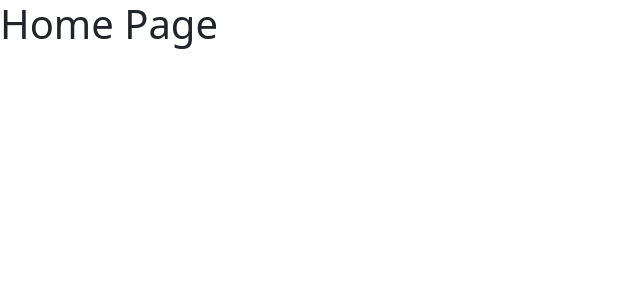
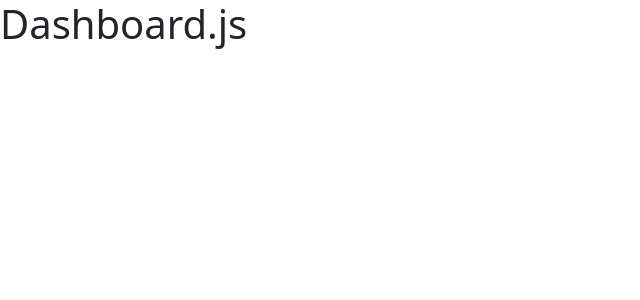
Before and after one commit to ICEDBANK/Project-Scheduling, a React (Create React App) app: page / in a window 1280 px wide. Shown: the top 300 px of the page, without its empty margins (0-640 px from the left). Built offline with nearby package versions, Linux system fonts and the light colour scheme.

Commit message:
Automated commit

```diff
--- a/src/App.js
+++ b/src/App.js
@@ -1,7 +1,7 @@
 // App.js
 import React from 'react';
 import { BrowserRouter as Router, Route, Switch } from 'react-router-dom';
-import Home from './components/home';
+import Dashboard from './components/Dashboard';
 import About from './components/About';
 import Schedule from './components/Schedule';
 
@@ -9,7 +9,7 @@ const App = () => {
   return (
     <Router>
       <Switch>
-        <Route path="/" exact component={Home} />
+        <Route path="/" exact component={Dashboard} />
         <Route path="/schedule" component={Schedule} />
         <Route path="/about" component={About} />
       </Switch>
--- a/src/components/CustomNavbar.js
+++ b/src/components/CustomNavbar.js
@@ -1,5 +1,6 @@
 // CustomNavbar.js
 import React from 'react';
+import Link
 
 const CustomNavbar = () => {
   return (
--- /dev/null
+++ b/src/components/Dashboard.js
@@ -0,0 +1,14 @@
+// Dashboard.js
+import React from 'react';
+
+const Dashboard = () => {
+  return (
+    <>
+
+        <h1>Dashboard.js</h1>
+
+    </>
+  );
+};
+
+export default Dashboard;
--- a/src/components/Home.js
+++ /dev/null
@@ -1,12 +0,0 @@
-// Home.js
-import React from 'react';
-
-const Home = () => {
-  return (
-    <div>
-      <h1>Home Page</h1>
-    </div>
-  );
-};
-
-export default Home;
```
